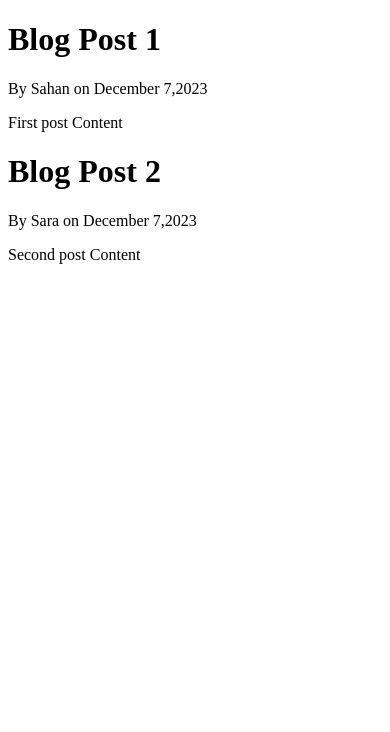
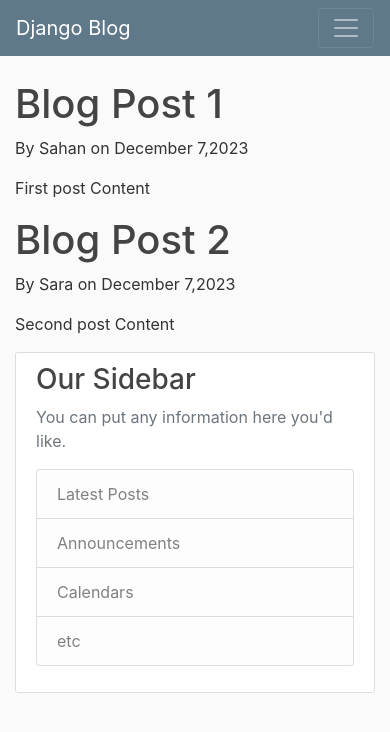
Before and after one commit to smr1897/Blog-Web_application-Django-, a Django app: page / in a window 390 px wide. Shown: the top 732 px of the page. Run offline with Django 4.2, Linux system fonts and the light colour scheme; some libraries are stand-ins or nearby versions.

Commit message:
first commit

```diff
--- /dev/null
+++ b/bolg_site/blog/static/blog/main.css
@@ -0,0 +1,89 @@
+body {
+    background: #fafafa;
+    color: #333333;
+    margin-top: 5rem;
+}
+
+h1,
+h2,
+h3,
+h4,
+h5,
+h6 {
+    color: #444444;
+}
+
+ul {
+    margin: 0;
+}
+
+.bg-steel {
+    background-color: #5f788a;
+}
+
+.site-header .navbar-nav .nav-link {
+    color: #cbd5db;
+}
+
+.site-header .navbar-nav .nav-link:hover {
+    color: #ffffff;
+}
+
+.site-header .navbar-nav .nav-link.active {
+    font-weight: 500;
+}
+
+.content-section {
+    background: #ffffff;
+    padding: 10px 20px;
+    border: 1px solid #dddddd;
+    border-radius: 3px;
+    margin-bottom: 20px;
+}
+
+.article-title {
+    color: #444444;
+}
+
+a.article-title:hover {
+    color: #428bca;
+    text-decoration: none;
+}
+
+.article-content {
+    white-space: pre-line;
+}
+
+.article-img {
+    height: 65px;
+    width: 65px;
+    margin-right: 16px;
+}
+
+.article-metadata {
+    padding-bottom: 1px;
+    margin-bottom: 4px;
+    border-bottom: 1px solid #e3e3e3
+}
+
+.article-metadata a:hover {
+    color: #333;
+    text-decoration: none;
+}
+
+.article-svg {
+    width: 25px;
+    height: 25px;
+    vertical-align: middle;
+}
+
+.account-img {
+    height: 125px;
+    width: 125px;
+    margin-right: 20px;
+    margin-bottom: 16px;
+}
+
+.account-heading {
+    font-size: 2.5rem;
+}
--- /dev/null
+++ b/bolg_site/blog/templates/blog/base.html
@@ -0,0 +1,68 @@
+{%load static%}
+<!DOCTYPE html>
+
+<html>
+    <head>
+        <meta charset="utf-8">
+        <meta http-equiv="X-UA-Compatible" content="IE=edge">
+        {% if title %}
+            <title>Blog - {{title}}</title>
+        {% else%}
+            <title>Blog</title>
+        {% endif %}
+        <meta name="description" content="">
+        <meta name="viewport" content="width=device-width, initial-scale=1">
+        <link rel="stylesheet" href="https://cdn.jsdelivr.net/npm/bootstrap@4.0.0/dist/css/bootstrap.min.css" integrity="sha384-Gn5384xqQ1aoWXA+058RXPxPg6fy4IWvTNh0E263XmFcJlSAwiGgFAW/dAiS6JXm" crossorigin="anonymous">
+        <link rel="stylesheet" type="text/css" href="{% static 'blog/main.css'%}">
+    </head>
+    <body>
+        <header class="site-header">
+            <nav class="navbar navbar-expand-md navbar-dark bg-steel fixed-top">
+                <div class="container">
+                <a class="navbar-brand mr-4" href="/">Django Blog</a>
+                <button class="navbar-toggler" type="button" data-toggle="collapse" data-target="#navbarToggle" aria-controls="navbarToggle" aria-expanded="false" aria-label="Toggle navigation">
+                <span class="navbar-toggler-icon"></span>
+                </button>
+                <div class="collapse navbar-collapse" id="navbarToggle">
+                    <div class="navbar-nav mr-auto">
+                    <a class="nav-item nav-link" href="/">Home</a>
+                    <a class="nav-item nav-link" href="/about">About</a>
+                    </div>
+                    <!-- Navbar Right Side -->
+                    <div class="navbar-nav">
+                    <a class="nav-item nav-link" href="#">Login</a>
+                    <a class="nav-item nav-link" href="#">Register</a>
+                    </div>
+                </div>
+                </div>
+            </nav>
+        </header>
+
+        <main role="main" class="container">
+            <div class="row">
+                <div class="col-md-8">
+                {% block content %}{% endblock %}
+                </div>
+                <div class="col-md-4">
+                <div class="content-section">
+                    <h3>Our Sidebar</h3>
+                    <p class='text-muted'>You can put any information here you'd like.
+                    <ul class="list-group">
+                        <li class="list-group-item list-group-item-light">Latest Posts</li>
+                        <li class="list-group-item list-group-item-light">Announcements</li>
+                        <li class="list-group-item list-group-item-light">Calendars</li>
+                        <li class="list-group-item list-group-item-light">etc</li>
+                    </ul>
+                    </p>
+                </div>
+                </div>
+            </div>
+        </main>
+
+
+
+        <script src="https://code.jquery.com/jquery-3.2.1.slim.min.js" integrity="sha384-KJ3o2DKtIkvYIK3UENzmM7KCkRr/rE9/Qpg6aAZGJwFDMVNA/GpGFF93hXpG5KkN" crossorigin="anonymous"></script>
+        <script src="https://cdn.jsdelivr.net/npm/popper.js@1.12.9/dist/umd/popper.min.js" integrity="sha384-ApNbgh9B+Y1QKtv3Rn7W3mgPxhU9K/ScQsAP7hUibX39j7fakFPskvXusvfa0b4Q" crossorigin="anonymous"></script>
+        <script src="https://cdn.jsdelivr.net/npm/bootstrap@4.0.0/dist/js/bootstrap.min.js" integrity="sha384-JZR6Spejh4U02d8jOt6vLEHfe/JQGiRRSQQxSfFWpi1MquVdAyjUar5+76PVCmYl" crossorigin="anonymous"></script>
+    </body>
+</html>
--- a/bolg_site/blog/templates/blog/home.html
+++ b/bolg_site/blog/templates/blog/home.html
@@ -1,20 +1,9 @@
-<!DOCTYPE html>
-<html>
-    <head>
-        <meta charset="utf-8">
-        <meta http-equiv="X-UA-Compatible" content="IE=edge">
-        <title></title>
-        <meta name="description" content="">
-        <meta name="viewport" content="width=device-width, initial-scale=1">
-        <link rel="stylesheet" href="">
-    </head>
-    <body>
+{% extends "blog/base.html"%}
 
+    {% block content%}
         {% for post in posts %}
             <h1>{{ post.title }}</h1>
             <p>By {{ post.author }} on {{ post.date_posted }}</p>
             <p>{{ post.content }}</p>
         {% endfor %}
-
-    </body>
-</html>
+    {% endblock content %}
--- a/bolg_site/blog/views.py
+++ b/bolg_site/blog/views.py
@@ -28,4 +28,4 @@ def home(request):
 
 def log(request):
     # return HttpResponse('<h1>This is log</h1><p>lorem</p>')
-    return render(request , 'blog/about.html')
+    return render(request , 'blog/about.html' , {'title' : 'about'})
```
Also changed, not shown: bolg_site/blog/templates/blog/about.html (+3 -15 lines).
